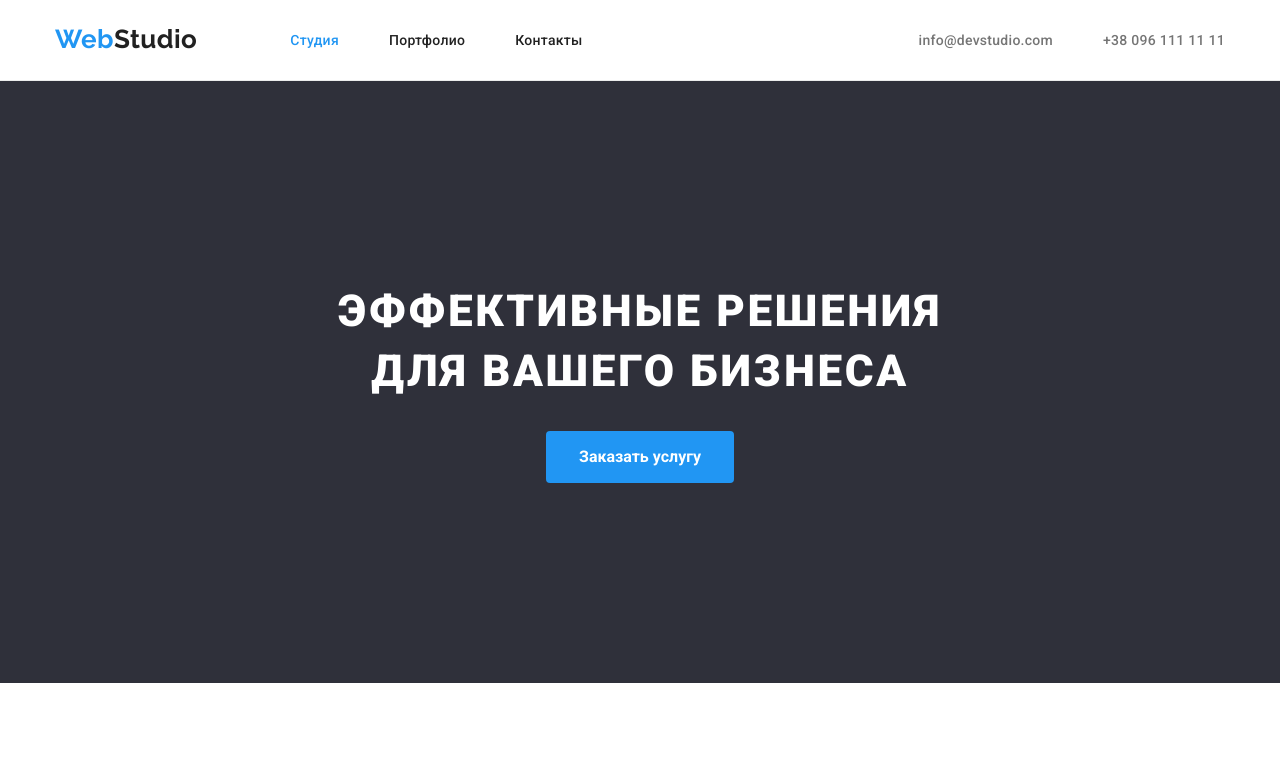
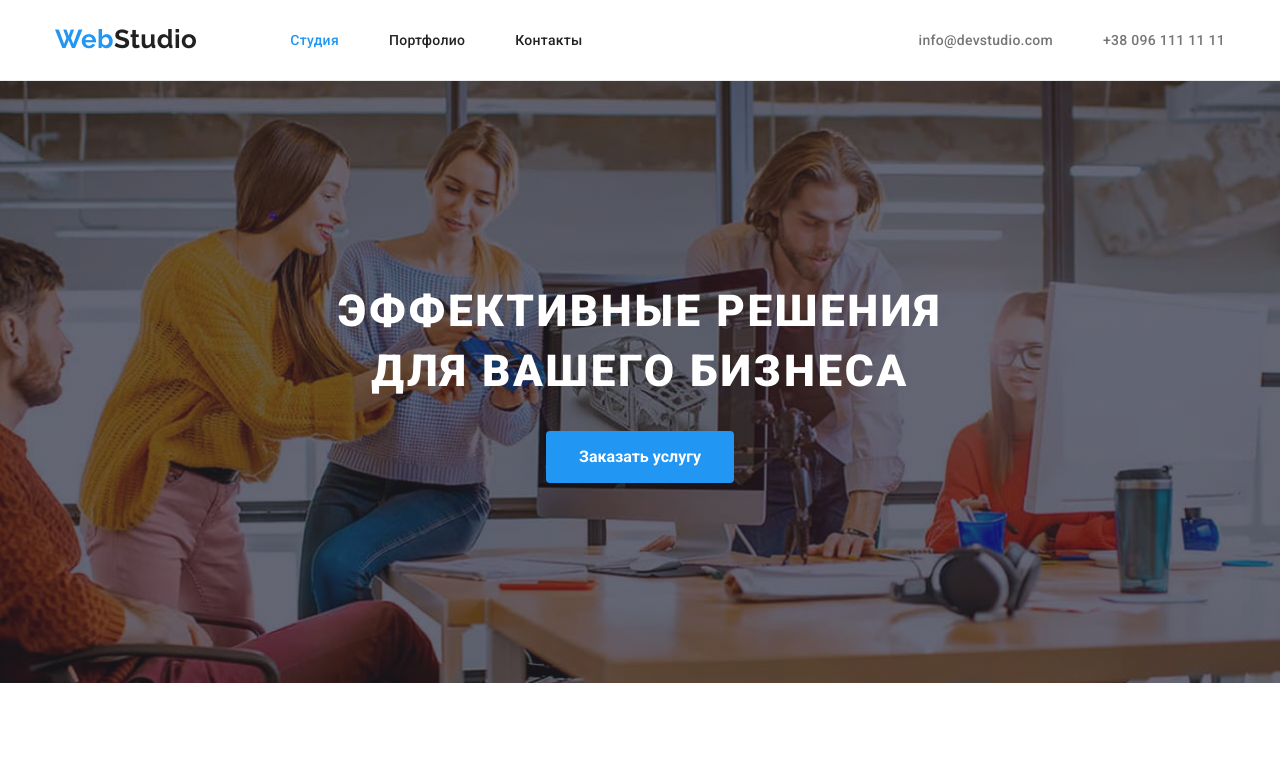
Before and after one commit to DmytroVadimov/goit-markup-hw-04, a plain HTML site: page index.html in a window 1280 px wide. Shown: the top 774 px of the page. Drawn offline with nearby package versions, Linux system fonts and the light colour scheme.

Commit message:
hw_4_baner

```diff
--- a/css/styles.css
+++ b/css/styles.css
@@ -150,7 +150,20 @@ img {
     padding-bottom: 200px;
     text-align: center;
 
-    background-color: var(--sol-bcg);
+    background-color: #C4C4C4;
+    background-image:
+    linear-gradient(
+        to right,
+        rgba(47, 48, 58, 0.4),
+        rgba(47, 48, 58, 0.4)
+        ),
+    url(../images/solution.jpg);
+    max-width: 1600px;
+    min-height: 600px;
+    margin: 0 auto;
+    background-repeat: no-repeat;
+    background-position: center;
+    background-size: cover;
 }
 
 .solutions-title {
```
Also changed, not shown: index.html (line endings or trailing spaces).
